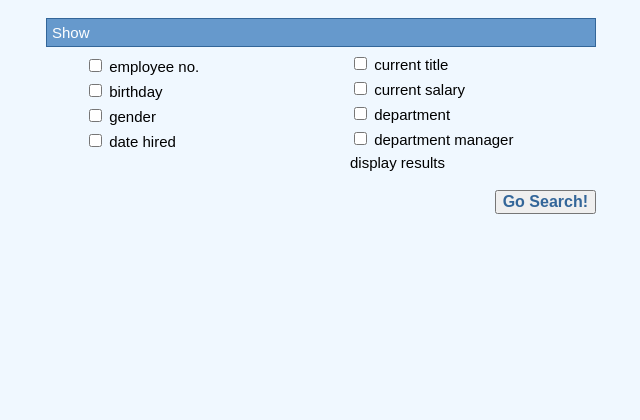
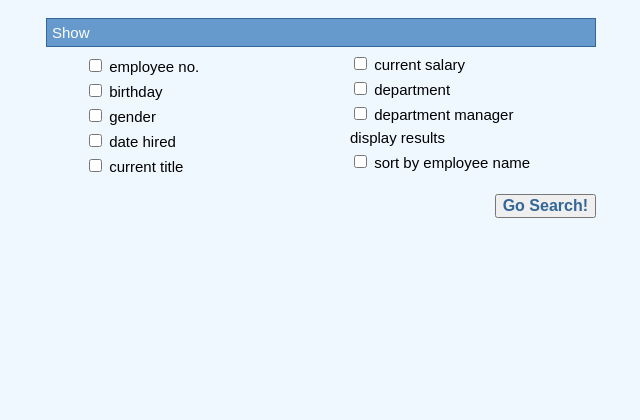
Before and after one commit to shin-nuriko/dynamic_query, a PHP site: template sandbox/views/employee_search.php in a window 1280 px wide. Shown: the top 420 px of the page, without its empty margins (4-644 px from the left). Run offline with PHP 8.4, Linux system fonts and the light colour scheme; the template is opened without the code that fills it, so the values that code supplies are empty.

Commit message:
add sort by last name
+ add sort by last name
+ toggle check emp_no when salary start or end is provided

```diff
--- /dev/null
+++ b/js/dynamic_query.js
@@ -0,0 +1,12 @@
+$(document).ready(function(){
+	$("#filter_salary_start").change(function(){
+		if ($('#filter_salary_start').prop('value') != '0') {
+			$('#emp_no').prop('checked', true);
+		}
+	});
+	$("#filter_salary_end").change(function(){
+		if ($('#filter_salary_end').prop('value') != '0') {
+			$('#emp_no').prop('checked', true);
+		}
+	});
+});
--- a/sandbox/models/employees_model.php
+++ b/sandbox/models/employees_model.php
@@ -118,6 +118,10 @@
 			$query_string = $salary_query;
 		}
 
+		if ( isset($data['sort_name']) && $data['sort_name'] == 1) {
+			$query_string .= ' ORDER BY Name';
+		}
+
 		if ($data['limits'] != '') {
 			$query_string .= ' LIMIT '. $data['limits'];
 		}
--- a/sandbox/views/employee_search.php
+++ b/sandbox/views/employee_search.php
@@ -10,7 +10,7 @@
 	<div class='label'>Show</div>
 	<div class='choices'>
 		<div class='item'>
-			<input type="checkbox" name="emp_no" value="1" <?php echo set_checkbox('emp_no', '1'); ?> />
+			<input type="checkbox" name="emp_no" id="emp_no" value="1" <?php echo set_checkbox('emp_no', '1'); ?> />
 			employee no.
 		</div>
 		<div class='item'>
@@ -44,6 +44,10 @@
 		<div class='item'>
 			display results <?php echo form_dropdown('limits', $limits); ?>
 		</div>
+		<div class='item'>
+			<input type="checkbox" name="sort_name" value="1" <?php echo set_checkbox('sort_name', '1', TRUE); ?> />
+			sort by employee name
+		</div>
 	</div>
 	<div class="buttons">
 		<input type="submit" name="submit_query" value="Go Search!" class="submit" />
--- a/sandbox/views/search_criteria.php
+++ b/sandbox/views/search_criteria.php
@@ -14,7 +14,7 @@
 		<div class='item'>
 			<div class="label">employee id </div>
 			<div class="input">
-				<input type="text" name="filter_emp_no" value="<?php echo set_value('filter_emp_no', ''); ?>">
+				<input type="number" name="filter_emp_no" value="<?php echo set_value('filter_emp_no', ''); ?>">
 			</div>
 		</div>
 		<div class='item'>
@@ -38,8 +38,8 @@
 		<div class='item'>
 			<div class="label">with salary from </div>
 			<div class="input">
-				<input type="text" name="filter_salary_start" value="<?php echo set_value('filter_salary_start', '0'); ?>"> to
-				<input type="text" name="filter_salary_end" value="<?php echo set_value('filter_salary_end', ''); ?>">
+				<input type="number" name="filter_salary_start" id="filter_salary_start" value="<?php echo set_value('filter_salary_start', '0'); ?>"> to
+				<input type="number" name="filter_salary_end" id="filter_salary_end" value="<?php echo set_value('filter_salary_end', ''); ?>">
 			</div>
 		</div>
 	</div>
--- a/sandbox/views/templates/header.php
+++ b/sandbox/views/templates/header.php
@@ -2,6 +2,7 @@
 <head>
 	<title>Dynamic Query Example</title>
 	<script type='text/javascript' src="<?php echo base_url(); ?>js/jquery-1.11.3.js"></script>
+	<script type='text/javascript' src="<?php echo base_url(); ?>js/dynamic_query.js"></script>
 	<link rel="stylesheet" type="text/css" media="all" href="<?php echo base_url(); ?>css/dynamic_query_sample.css">
 </head>
 <body>
```
